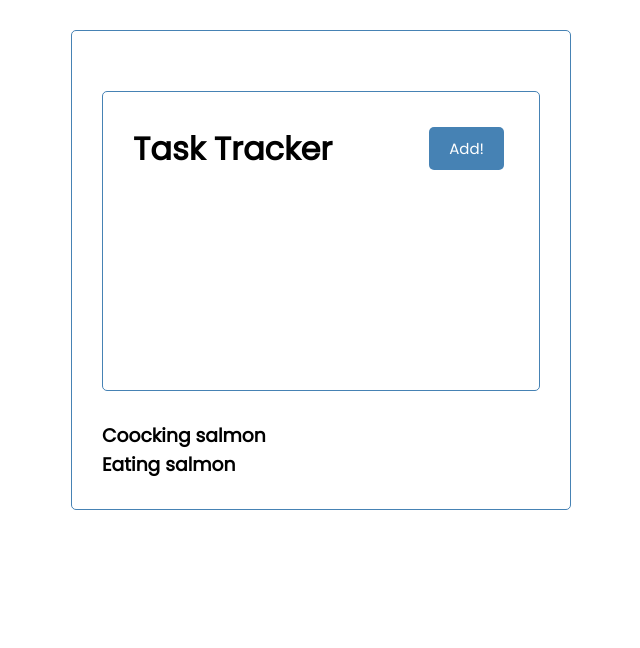
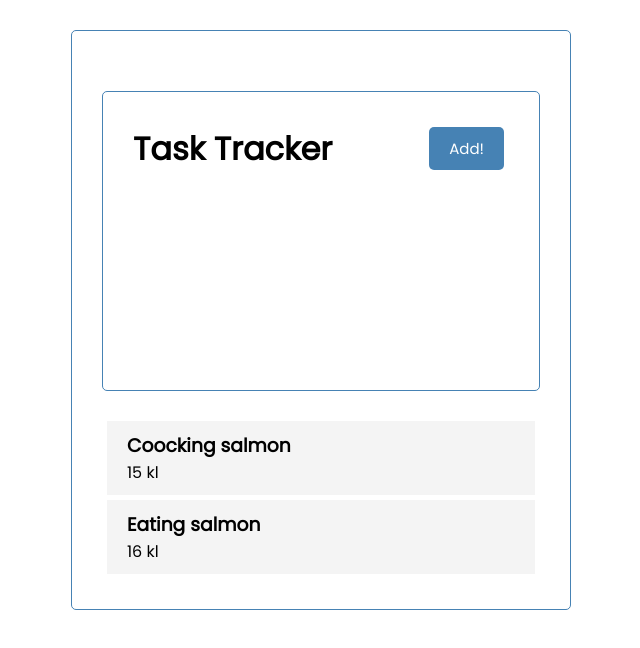
Before and after one commit to eirinhagen/react-crash-course, a React (Create React App) app: page / in a window 1280 px wide. Shown: the top 648 px of the page, without its empty margins (319-959 px from the left). Built offline with nearby package versions, Linux system fonts and the light colour scheme.

Commit message:
example of new variant of task component

```diff
--- a/package.json
+++ b/package.json
@@ -8,6 +8,7 @@
     "@testing-library/user-event": "^13.5.0",
     "react": "^18.2.0",
     "react-dom": "^18.2.0",
+    "react-icons": "^4.8.0",
     "react-scripts": "5.0.1",
     "web-vitals": "^2.1.4"
   },
--- a/src/App.js
+++ b/src/App.js
@@ -1,13 +1,27 @@
+ import { useState } from "react";
  import Header from "./components/Header";
  import Tasks from "./components/Tasks";
 function App() {
 
   const name = "Eirin"
+ const [a,setTasks] = useState([
+  {id : 1,
+   text : "Coocking salmon",
+   reminder : true,
+   time : "15 kl"
+  },
+  {id : 2,
+      text : "Eating salmon",
+      reminder : false,
+      time : "16 kl"
+     }
+])
+
 
   return (
     <div className='container'>
       <Header />
-      <Tasks />
+      <Tasks tasks={a} />
    </div>
   );
 }
--- /dev/null
+++ b/src/components/Task.js
@@ -0,0 +1,12 @@
+import { FaTimes} from 'react-icons/fa'
+
+const Task = ({task}) => {
+  return (
+    <div className="task">
+        <h3>{task.text}</h3>
+        <p>{task.time}</p>
+    </div>
+  )
+}
+
+export default Task
--- a/src/components/Tasks.js
+++ b/src/components/Tasks.js
@@ -1,19 +1,11 @@
-import { useState } from "react"
-const Tasks = () => {
-    const [tasks,setTasks] = useState([
-        {id : 1,
-         text : "Coocking salmon",
-         reminder : true
-        },
-        {id : 2,
-            text : "Eating salmon",
-            reminder : false
-           }
-    ])
+import Task from "./Task"
+const Tasks = ({tasks}) => {
   return (
     <>
-    {tasks.map((task)=>(<h3 key={task.id}>{task.text}</h3>))}
+    {tasks.map((abc)=>(
+        <Task key={abc.id} task={abc} /> ))}
     </>
+
   )
 }
 
```
Also changed, not shown: 1 other file (tests, documents, lock files or other folders).
